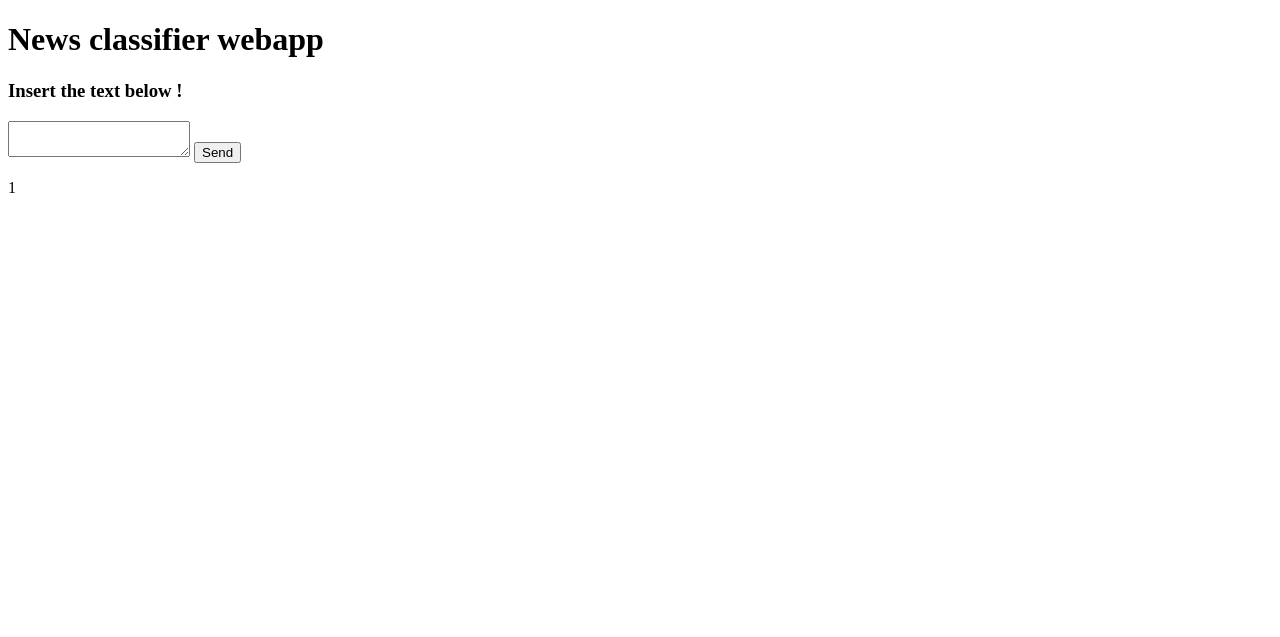
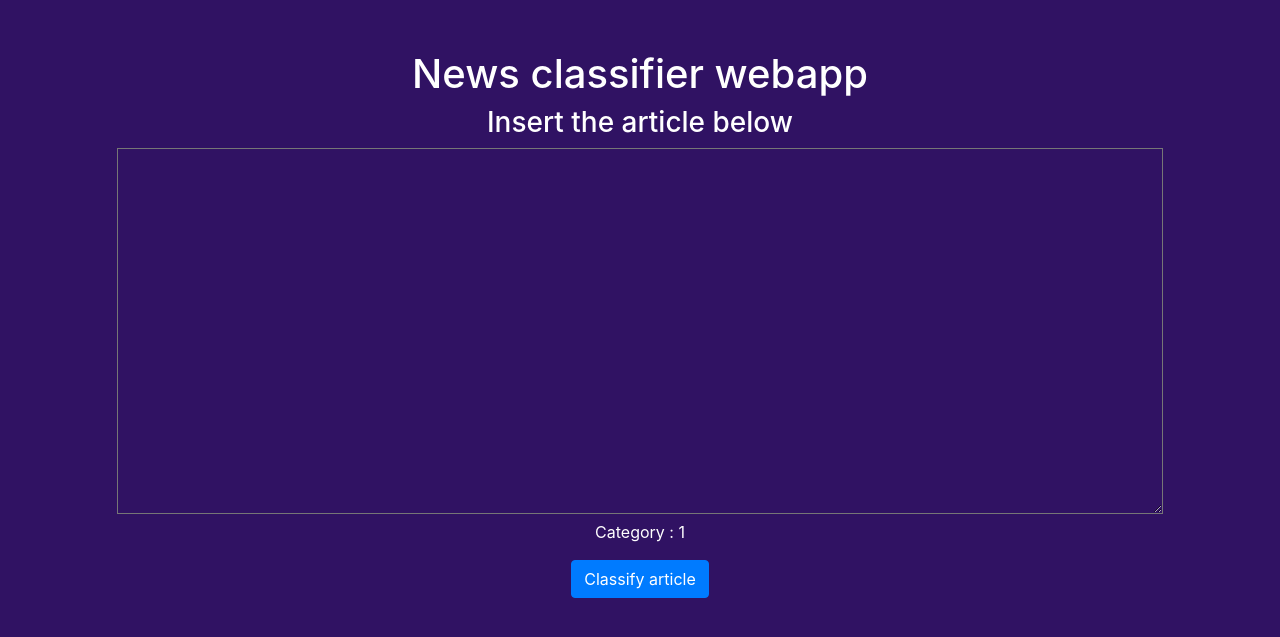
Before and after one commit to marco-cardoso/ML-News-article-classification-architecture, a Flask app: template src/news_classifier/webapp/templates/index.html in a window 1280 px wide. Shown: the top 637 px of the page. Run offline with Flask 2, Linux system fonts and the light colour scheme; the template is opened without the code that fills it, so the values that code supplies are empty; the visitor is signed in with stand-in values (Sample User, id 1); some libraries are stand-ins or nearby versions.

Commit message:
Change web page style

```diff
--- a/src/news_classifier/webapp/app.py
+++ b/src/news_classifier/webapp/app.py
@@ -2,7 +2,7 @@ import numpy as np
 
 from flask import Flask, request, render_template, redirect, session
 
-from news_classifier.models import predict
+from news_classifier.models import predict, text_examples
 
 
 app = Flask(__name__)
@@ -11,6 +11,10 @@ app.secret_key = "}@$/=(+@;7`9~8/5"
 
 @app.route("/")
 def index():
+
+    if 'news-article' not in session:
+        session['news-article'] = text_examples.business
+
     return render_template("index.html")
 
 
--- a/src/news_classifier/webapp/templates/index.html
+++ b/src/news_classifier/webapp/templates/index.html
@@ -3,18 +3,45 @@
 <head>
     <meta charset="UTF-8">
     <title>News classifier webapp</title>
+
+    <link rel="stylesheet" href="https://stackpath.bootstrapcdn.com/bootstrap/4.5.0/css/bootstrap.min.css" integrity="sha384-9aIt2nRpC12Uk9gS9baDl411NQApFmC26EwAOH8WgZl5MYYxFfc+NcPb1dKGj7Sk" crossorigin="anonymous">
+
+    <style>
+
+        body {
+
+            background-color : #301263;
+            color : white;
+            text-align : center;
+            padding-top : 50px;
+        }
+
+        textarea {
+
+             background-color : #301263;
+             color : white;
+             right : 300px;
+        }
+
+    </style>
+
+
 </head>
 <body>
 
     <h1>News classifier webapp</h1>
-    <h3>Insert the text below !</h3>
+    <h3>Insert the article below </h3>
     <form method="POST" action="/classify">
-        <textarea name="text">
+        <textarea  name="text" rows="15" cols="100" required>
             {{ session['news-article'] }}
         </textarea>
-        <button>Send</button>
+        </br>
+        {% if session['category'] %}
+            <p>Category : {{ session['category'] }}</p>
+        {% endif %}
+        <button type="submit" class="btn btn-primary">Classify article</button>
     </form>
-    <p> {{ session['category'] }}</p>
+
 
 </body>
 </html>
```
